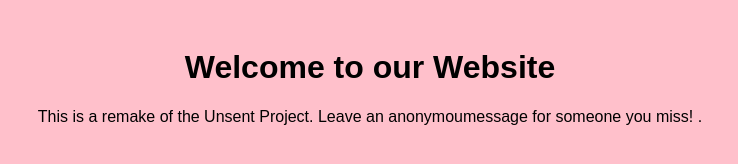
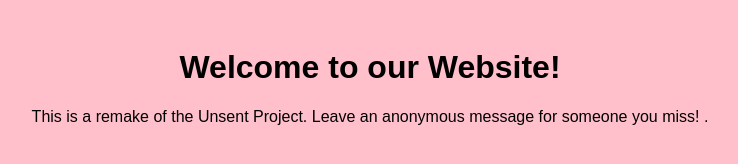
Before and after one commit to olesiaegorova/olesiaegorova.github.io, a plain HTML site: page index.html in a window 1280 px wide. Shown: the whole page, without its empty margins (270-1008 px from the left). Drawn offline with Linux system fonts and the light colour scheme.

Commit message:
Update index.html

```diff
--- a/index.html
+++ b/index.html
@@ -14,7 +14,7 @@
     </style>
 </head>
 <body>
-    <h1>Welcome to our Website</h1>
-    <p>This is a remake of the Unsent Project. Leave an anonymoumessage for someone you miss! .</p>
+    <h1>Welcome to our Website! </h1>
+    <p>This is a remake of the Unsent Project. Leave an anonymous message for someone you miss! .</p>
 </body>
 </html>
```
